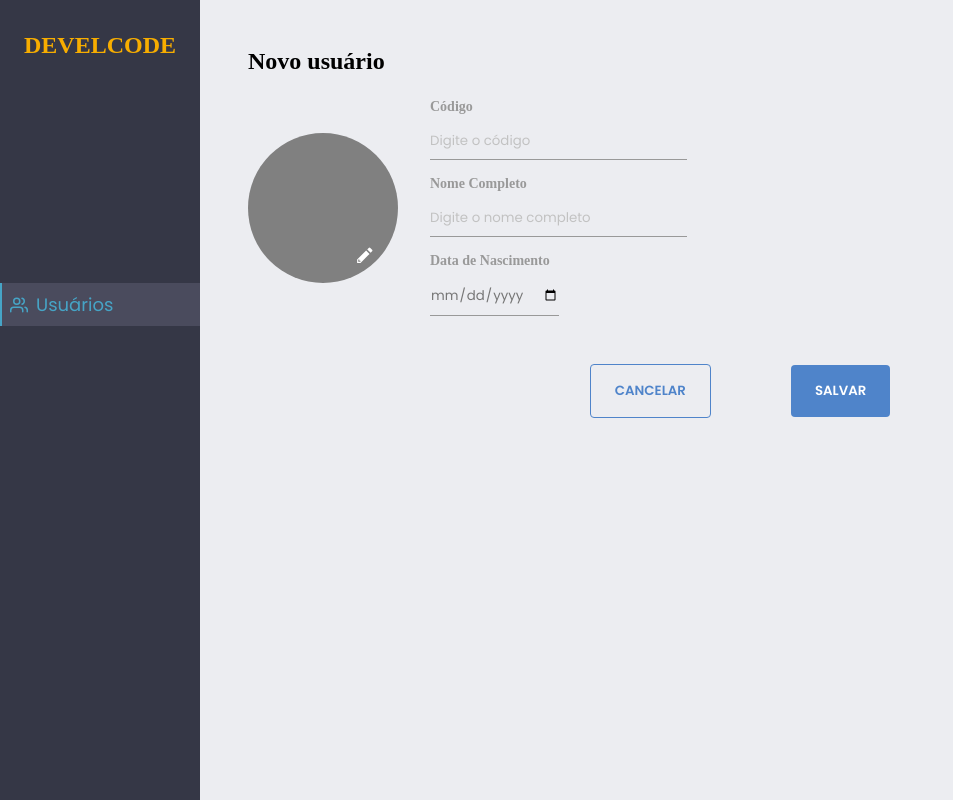
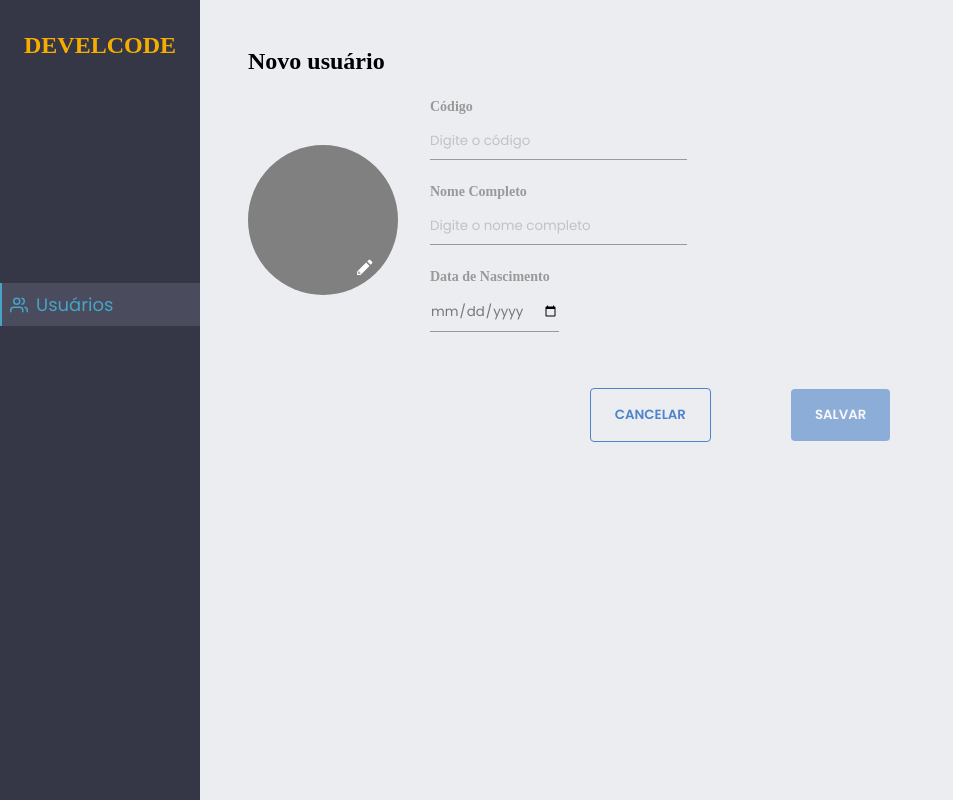
Before and after one commit to 3salles/user-crud, a React (Create React App) app: page /user/new in a window 1280 px wide. Shown: the whole page, without its empty margins (0-953 px from the left). Built offline with nearby package versions, Linux system fonts and the light colour scheme.

Commit message:
chore: Add react-hook-form and yup validation

```diff
--- a/package.json
+++ b/package.json
@@ -3,6 +3,7 @@
   "version": "0.1.0",
   "private": true,
   "dependencies": {
+    "@hookform/resolvers": "^2.8.0",
     "@testing-library/jest-dom": "^5.11.4",
     "@testing-library/react": "^11.1.0",
     "@testing-library/user-event": "^12.1.10",
@@ -12,13 +13,15 @@
     "@types/react-dom": "^17.0.0",
     "react": "^17.0.2",
     "react-dom": "^17.0.2",
+    "react-hook-form": "^7.15.3",
     "react-icons": "^4.2.0",
     "react-modal": "^3.14.3",
     "react-router-dom": "^5.3.0",
     "react-scripts": "4.0.3",
     "styled-components": "^5.3.1",
     "typescript": "^4.1.2",
-    "web-vitals": "^1.0.1"
+    "web-vitals": "^1.0.1",
+    "yup": "^0.32.9"
   },
   "scripts": {
     "start": "react-scripts start",
--- a/src/components/Card/styles.ts
+++ b/src/components/Card/styles.ts
@@ -59,7 +59,7 @@ export const EditButton = styled.button`
   color: #D5DBEF;
 
   &:hover{
-    color: var(--button-color);
+    color: var(--button-background);
   }
 `
 
--- a/src/pages/User/index.tsx
+++ b/src/pages/User/index.tsx
@@ -1,3 +1,8 @@
+import { useHistory } from 'react-router-dom';
+import * as yup from 'yup';
+import { yupResolver } from '@hookform/resolvers/yup';
+import { SubmitHandler, useForm } from 'react-hook-form';
+
 import { GoPencil } from 'react-icons/go';
 
 import { AppLayout } from '../../layouts/AppLayout';
@@ -17,14 +22,49 @@ import {
   Input,
 } from './styles';
 
+interface NewUserFormData {
+  name: string;
+  code: string;
+  birth: string;
+}
+
+function formatDate(date: any) {
+  return new Date(date).toLocaleDateString();
+}
+
+const newUserFormSchema = yup.object().shape({
+  name: yup.string().required('Nome obrigatório'),
+  code: yup.string().required('Código obrigatório'),
+  birth: yup
+    .date()
+    .max(
+      new Date(),
+      'Você é um viajante do tempo?!'
+    )
+    .required('Data obrigatória'),
+});
+
 export function User() {
+  const { register, handleSubmit, formState } = useForm({
+    resolver: yupResolver(newUserFormSchema),
+    mode: 'onChange',
+  });
+  const { errors, isDirty, isValid } = formState;
+
+  const handleCreateNewUser: SubmitHandler<NewUserFormData> = async (
+    values
+  ) => {
+    console.log(values);
+    // Add toastfy
+  };
+
   return (
     <AppLayout>
       <Container>
         <Header>
           <h1>Novo usuário</h1>
         </Header>
-        <form>
+        <form onSubmit={handleSubmit(handleCreateNewUser)}>
           <InfosSection>
             <Photo>
               <ChangeImage>
@@ -34,21 +74,41 @@ export function User() {
             <InfosData>
               <Field>
                 <label>Código</label>
-                <Input type='text' placeholder='Digite o código' />
+                <Input
+                  type='text'
+                  placeholder='Digite o código'
+                  {...register('code')}
+                />
+                <p>{errors?.code?.message}</p>
               </Field>
               <Field>
                 <label>Nome Completo</label>
-                <Input type='text' placeholder='Digite o nome completo' />
+                <Input
+                  type='text'
+                  placeholder='Digite o nome completo'
+                  {...register('name')}
+                />
+                <p>{errors?.name?.message}</p>
               </Field>
               <Field>
                 <label>Data de Nascimento</label>
-                <Input type='date' placeholder='Selecione uma data' />
+                <Input
+                  type='date'
+                  placeholder='Selecione uma data'
+                  {...register('birth')}
+                />
+                <p>{errors?.birth?.message}</p>
               </Field>
             </InfosData>
           </InfosSection>
           <Footer>
             <CancelButton>Cancelar</CancelButton>
-            <SaveButton>Salvar</SaveButton>
+            <SaveButton
+              type='submit'
+              disabled={!isDirty || (isDirty && !isValid)}
+            >
+              Salvar
+            </SaveButton>
           </Footer>
         </form>
       </Container>
```
Also changed, not shown: 1 other file (tests, documents, lock files or other folders).
